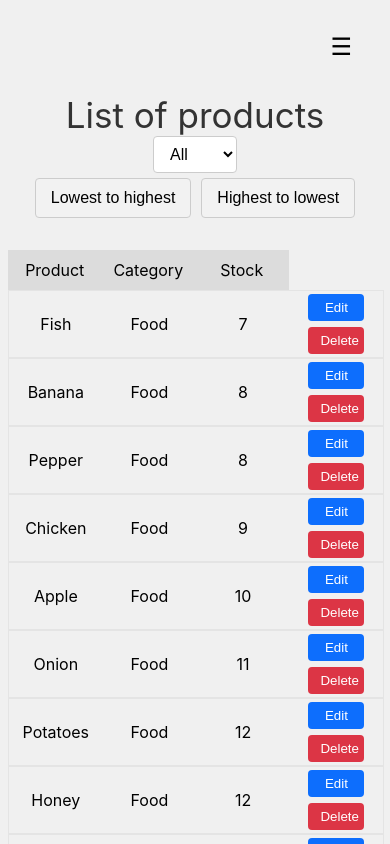
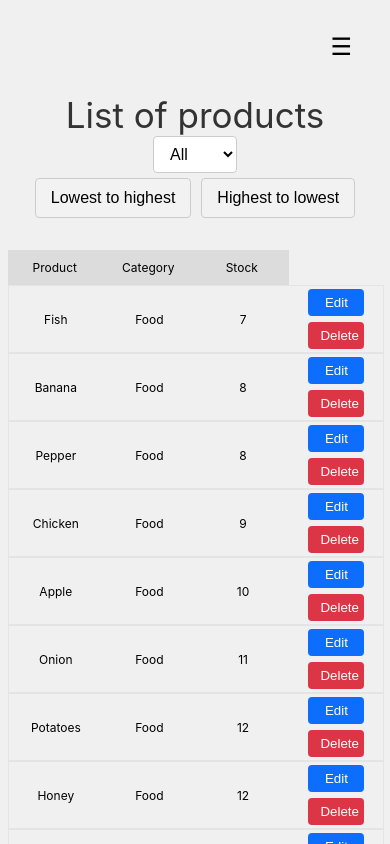
Before and after one commit to Nicovied0/EJERCICIO_REACT, a React (Create React App) app: page /home in a window 390 px wide. Shown: the top 844 px of the page. Built offline with nearby package versions, Linux system fonts and the light colour scheme.

Commit message:
add font size to item texts responsive

```diff
--- a/src/components/Item/styles.module.css
+++ b/src/components/Item/styles.module.css
@@ -93,6 +93,7 @@
 @media screen and (max-width: 550px) {
   .info {
     width: 100%;
+    font-size: 12px;
   }
   .buttons{
     padding-right: 0;
--- a/src/components/ItemList/styles.module.css
+++ b/src/components/ItemList/styles.module.css
@@ -26,6 +26,7 @@
   }
   .name {
     padding: 10px 2px;
+    font-size: 12px;
   }
   .container{
     padding: 2rem 0.5rem;
```
